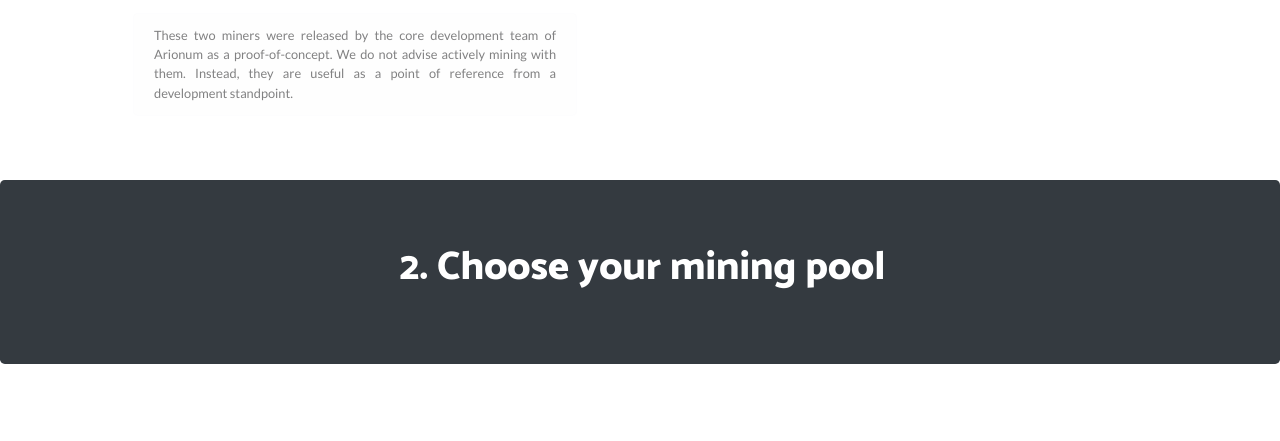
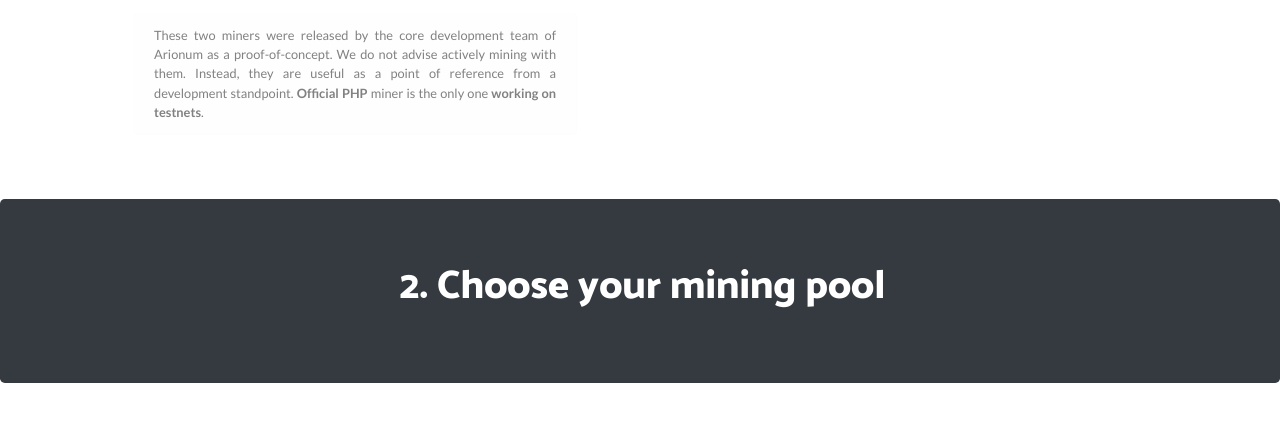
Before and after one commit to arionum-developers/arionum.com, a plain HTML site: page miners.html in a window 1280 px wide. Shown: the part 2395-2836 px from the top of the page. Drawn offline with nearby package versions, Linux system fonts and the light colour scheme; no server answers; files whose address does not match are found by name.

Commit message:
Miners page - php miner / testnet

```diff
--- a/miners.html
+++ b/miners.html
@@ -129,7 +129,7 @@
                             <p class="text-center text-dark" data-aos="zoom-in" data-aos-delay="300">Official PHP Miner&nbsp;<span class="small">&nbsp;(no fee)</span></p>
                         </a>
                         <div>
-                            <p class="text-justify alert alert-light small" data-aos="zoom-in" data-aos-delay="300">These two miners were released by the core development team of Arionum as a proof-of-concept. We do not advise actively mining with them. Instead, they are useful as a point of reference from a development standpoint.</p>
+                            <p class="text-justify alert alert-light small" data-aos="zoom-in" data-aos-delay="300">These two miners were released by the core development team of Arionum as a proof-of-concept. We do not advise actively mining with them. Instead, they are useful as a point of reference from a development standpoint.&nbsp;<strong>Official&nbsp;PHP</strong>                                miner is the only one <strong>working on testnets</strong>.</p>
                         </div>
                     </div>
                 </div>
```
